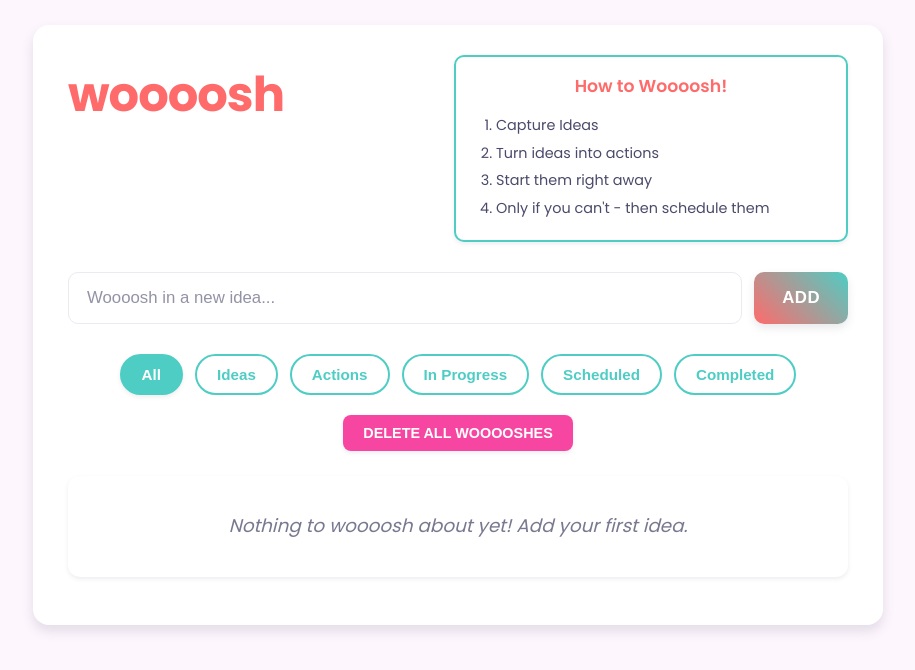
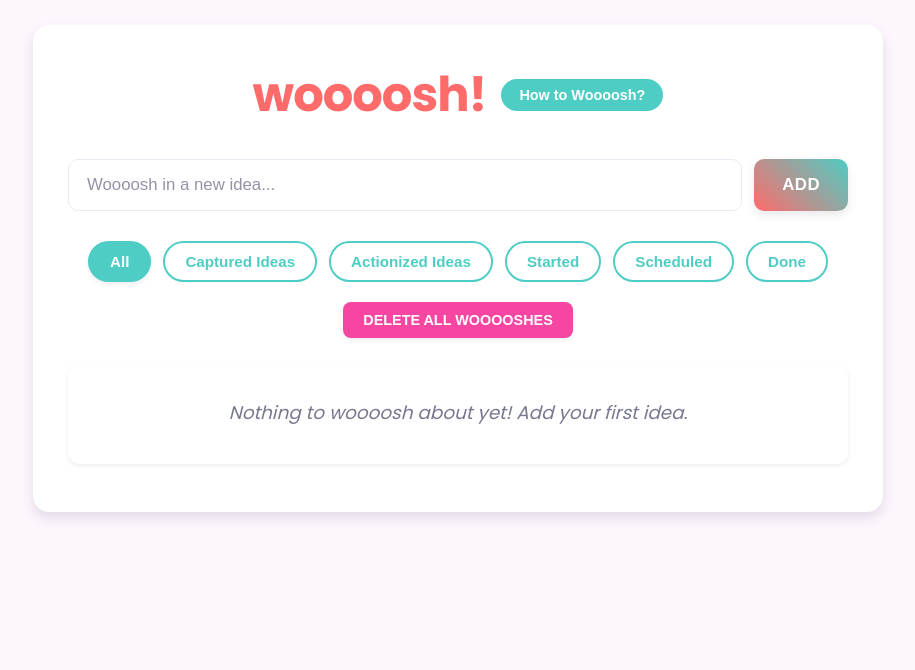
Before and after one commit to pranavbhatkhande/woooosh, a plain HTML site: page index.html in a window 1280 px wide. Shown: the whole page, without its empty margins (182-1097 px from the left). Drawn offline with Linux system fonts and the light colour scheme.

Commit message:
Update index.html
Updates to UX, adds a tutorial box on how to use this.

```diff
--- a/index.html
+++ b/index.html
@@ -3,12 +3,11 @@
 <head>
     <meta charset="UTF-8">
     <meta name="viewport" content="width=device-width, initial-scale=1.0">
-    <title>woooosh</title>
+    <title>woooosh!</title>
     <link href="https://fonts.googleapis.com/css2?family=Roboto:wght@400;500;700&family=Poppins:wght@400;500;600;700&display=swap" rel="stylesheet">
     <link rel="manifest" href="./manifest.json">
-    <link rel="apple-touch-icon" href="./images/icon-192x192.png"> <style>
+    <style>
         :root {
-            /* Fun Color Palette (ensure these are defined) */
             --primary-bg: #FDF6FD;
             --card-bg: #FFFFFF;
             --primary-text: #4A4A6A;
@@ -49,79 +48,95 @@
             border-radius: 16px;
             box-shadow: var(--shadow-large);
             width: 100%;
-            max-width: 780px; /* Or adjust if needed for new layout */
+            max-width: 780px;
         }
 
-        /* MODIFIED/NEW CSS for Header and How-to Box */
+        /* MODIFIED HEADER AREA STYLES */
         .header-area {
             display: flex;
-            align-items: flex-start; /* Align items to the top */
-            justify-content: space-between;
-            gap: 20px;
-            margin-bottom: 30px;
-            flex-wrap: wrap; /* Allow wrapping */
+            align-items: center;
+            justify-content: center; /* Center title and button */
+            text-align: center;
+            gap: 15px; /* Space between title and button */
+            margin-bottom: 20px;
+            flex-wrap: wrap;
         }
 
         .header-area h1 {
             color: var(--accent-main);
-            margin-top: 0; /* Adjust if needed */
-            margin-bottom: 0; /* Remove bottom margin if header-area handles it */
+            margin: 0;
             font-weight: 700;
             font-size: 3em;
             letter-spacing: -1px;
-            flex-grow: 1; /* Allow title to take space */
-            min-width: 200px; /* Give title some minimum space */
         }
 
+        /* NEW STYLES FOR TOGGLE BUTTON */
+        .how-to-toggle-button {
+            background-color: var(--accent-secondary);
+            color: white;
+            border: none;
+            border-radius: 20px; /* Pill shape */
+            padding: 8px 18px;
+            font-size: 0.9em;
+            font-weight: 600;
+            cursor: pointer;
+            transition: background-color 0.3s, transform 0.2s;
+            white-space: nowrap;
+        }
+
+        .how-to-toggle-button:hover {
+            background-color: var(--accent-secondary-hover);
+            transform: translateY(-1px);
+        }
+        /* END NEW STYLES FOR TOGGLE BUTTON */
+
+        /* MODIFIED STYLES FOR HOW-TO BOX (now toggleable) */
         .how-to-box {
             border: 2px solid var(--accent-secondary);
             border-radius: 10px;
-            padding: 15px 20px;
+            padding: 20px;
             background-color: #fff;
-            flex-basis: 300px; /* Suggest a base width */
-            flex-grow: 1; /* Allow it to grow if space available */
-            max-width: 350px; /* But not too wide */
-            font-size: 0.9em;
-            box-shadow: var(--shadow-small);
+            width: 95%;
+            max-width: 600px; /* Can be wider now */
+            margin: 20px auto; /* Centered, with space above/below */
+            font-size: 0.95em;
+            box-shadow: var(--shadow-medium);
             color: var(--primary-text);
+            /* transition: all 0.3s ease-in-out; /* Optional: for smoother show/hide if not using display:none */
+        }
+
+        .how-to-box.hidden {
+            display: none;
         }
 
         .how-to-box h3 {
             margin-top: 0;
-            margin-bottom: 10px;
+            margin-bottom: 15px;
             color: var(--accent-main);
-            font-size: 1.2em;
+            font-size: 1.3em;
             font-weight: 600;
             text-align: center;
         }
 
         .how-to-box ol {
-            padding-left: 20px;
+            padding-left: 25px;
             margin-bottom: 0;
         }
 
         .how-to-box li {
-            margin-bottom: 6px;
-            line-height: 1.5;
+            margin-bottom: 8px;
+            line-height: 1.6;
         }
-        /* END MODIFIED/NEW CSS */
+        /* END MODIFIED STYLES FOR HOW-TO BOX */
 
-        /* ... (rest of your existing CSS: .input-area, .task-filters, #deleteAllButton, etc.) ... */
-        /* Ensure existing h1 styles are either removed or adjusted if they conflict with .header-area h1 */
-        h1 { /* This global h1 might need to be removed if .header-area h1 is specific enough */
-            /* text-align: center; */ /* Centering might look odd with side-by-side */
-            /* color: var(--accent-main); */
-            /* margin-bottom: 30px; */
-            /* font-weight: 700; */
-            /* font-size: 3em; */
-            /* letter-spacing: -1px; */
-        }
-
-        .input-area {
+        .input-area { /* (Existing styles from here down, ensure they are correct) */
             display: flex;
+            margin-top: 25px; /* Adjusted margin-top if needed */
             margin-bottom: 30px;
             gap: 12px;
         }
+        /* ... (rest of your existing CSS for .input-area, .task-filters, #deleteAllButton, task items, etc. should follow here) ... */
+        /* (Copied from previous correct version to ensure completeness) */
 
         .input-area input[type="text"] {
             flex-grow: 1;
@@ -378,22 +393,26 @@
             box-shadow: var(--shadow-small);
         }
 
-         /* Responsive adjustment for header on smaller screens */
-        @media (max-width: 700px) { /* Adjust breakpoint as needed */
+         @media (max-width: 700px) {
             .header-area {
-                flex-direction: column; /* Stack title and how-to box */
-                align-items: center; /* Center items when stacked */
+                flex-direction: column;
+                align-items: center;
             }
             .header-area h1 {
-                text-align: center; /* Center title text */
-                width: 100%; /* Make title take full width */
-                margin-bottom: 15px; /* Add space below title when stacked */
+                text-align: center;
+                width: 100%;
+                margin-bottom: 10px;
+            }
+            .how-to-toggle-button {
+                margin-left: 0; /* Remove left margin when stacked */
+                margin-bottom: 15px; /* Add space below button when stacked */
             }
             .how-to-box {
-                max-width: 90%; /* Allow box to be wider on small screens */
-                flex-basis: auto; /* Reset flex-basis */
+                max-width: 100%; /* Allow box to be full width on small screens */
+                margin-top: 0;
             }
         }
+
     </style>
 </head>
 <body>
@@ -401,16 +420,18 @@
     <div class="container">
 
         <div class="header-area">
-            <h1>woooosh</h1>
-            <div class="how-to-box">
-                <h3>How to Woooosh!</h3>
-                <ol>
-                    <li>Capture Ideas</li>
-                    <li>Turn ideas into actions</li>
-                    <li>Start them right away</li>
-                    <li>Only if you can't - then schedule them</li>
-                </ol>
-            </div>
+            <h1>woooosh!</h1>
+            <button id="toggleHowToBtn" class="how-to-toggle-button">How to Woooosh?</button>
+        </div>
+
+        <div id="howToBox" class="how-to-box hidden"> <h3>How to Woooosh!</h3>
+            <ol>
+                <li>Capture Ideas</li>
+                <li>Turn ideas into actions</li>
+                <li>Start working on them right away</li>
+                <li>Only if you can't - then schedule them</li>
+                <li>Done? One woooosh! complete!</li>
+            </ol>
         </div>
         <div class="input-area">
             <input type="text" id="taskInput" placeholder="Woooosh in a new idea...">
@@ -419,11 +440,11 @@
 
         <div class="task-filters">
             <button id="filterAll" class="active" onclick="setFilter('all')">All</button>
-            <button id="filterIdea" onclick="setFilter('idea')">Ideas</button>
-            <button id="filterAction" onclick="setFilter('action')">Actions</button>
-            <button id="filterInProgress" onclick="setFilter('inProgress')">In Progress</button>
+            <button id="filterIdea" onclick="setFilter('idea')">Captured Ideas</button>
+            <button id="filterAction" onclick="setFilter('action')">Actionized Ideas</button>
+            <button id="filterInProgress" onclick="setFilter('inProgress')">Started</button>
             <button id="filterScheduled" onclick="setFilter('scheduled')">Scheduled</button>
-            <button id="filterCompleted" onclick="setFilter('completed')">Completed</button>
+            <button id="filterCompleted" onclick="setFilter('completed')">Done</button>
         </div>
 
         <button id="deleteAllButton" onclick="deleteAllTasks()">Delete All Wooooshes</button>
@@ -434,15 +455,25 @@
     </div>
 
     <script>
-        // ... (Your existing JavaScript code: tasks array, functions like addTask, deleteTask, deleteAllTasks, renderTasks, etc. remains the same) ...
-        // Ensure all your JS functions are included here. I'm not repeating them for brevity.
-        // For example:
+        // (Your existing JavaScript for tasks array, loadTasks, saveTasks, addTask, etc. goes here)
+        // I'm including the full JS again from the working PWA version for completeness.
         let tasks = [];
         let currentFilter = 'all';
 
         const taskInput = document.getElementById('taskInput');
         const taskList = document.getElementById('taskList');
         const noTasksMessage = document.getElementById('noTasksMessage');
+
+        // NEW JAVASCRIPT FOR TOGGLING HOW-TO BOX
+        const toggleHowToBtn = document.getElementById('toggleHowToBtn');
+        const howToBox = document.getElementById('howToBox');
+
+        if (toggleHowToBtn && howToBox) {
+            toggleHowToBtn.addEventListener('click', () => {
+                howToBox.classList.toggle('hidden');
+            });
+        }
+        // END NEW JAVASCRIPT
 
         function saveTasks() {
             localStorage.setItem('wooooshTasks', JSON.stringify(tasks));
@@ -705,8 +736,7 @@
             renderTasks();
         });
 
-        // Service Worker registration script (ensure this is present if it's a PWA)
-        if ('serviceWorker' in navigator && window.location.protocol === 'https:') { // Only register SW on HTTPS
+        if ('serviceWorker' in navigator && (window.location.protocol === 'https:' || window.location.hostname === 'localhost')) {
             window.addEventListener('load', () => {
               navigator.serviceWorker.register('./sw.js')
                 .then(registration => {
```
